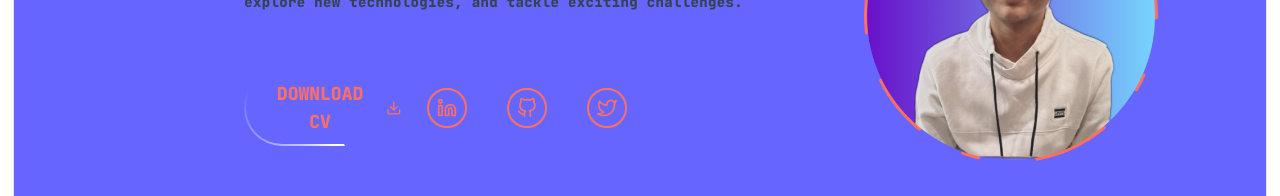
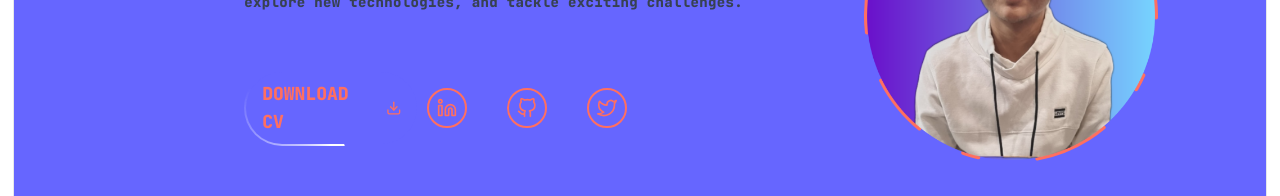
Before and after one commit to prahul25/Portfolio, a Next.js app: page / in a window 1280 px wide. Shown: the part 389-585 px from the top of the page. Built offline with nearby package versions, Linux system fonts and the light colour scheme.

Commit message:
Added download functionality

```diff
--- a/src/components/LandingPage.tsx
+++ b/src/components/LandingPage.tsx
@@ -60,7 +60,7 @@ function LandingPage() {
                 </h1>
               </div>
               <div className="lg:mt-14 mt-8 flex w-9/12 justify-between items-center gap-2">
-                <button className="relative z-10 overflow-hidden text-[#FF6F61] border-[3px] border-none hover:bg-[#FF6F61] hover:text-white hover:border-white border-[#FF6F61] flex items-center rounded-full p-[1px] lg:p-[2px] uppercase gap-2">
+                <Link href='./Resume_Rahul.pdf' download className="relative z-10 overflow-hidden text-[#FF6F61] border-[3px] border-none hover:bg-[#FF6F61] hover:text-white hover:border-white border-[#FF6F61] flex items-center rounded-full p-[1px] lg:p-[2px] uppercase gap-2">
                   {/* Rotating Background */}
                   <div className="animate-rotate absolute inset-0 h-full w-full rounded-full bg-[conic-gradient(#ffffff_20deg,transparent_120deg)]"></div>
 
@@ -70,7 +70,7 @@ function LandingPage() {
 
                     <FiDownload />
                   </div>
-                </button>
+                </Link>
 
                 <div className="flex justify-center items-center gap-4 lg:gap-10 text-xl text-[#FF6F61]">
                   <Link href="https://www.linkedin.com/in/rahulkumarpal25">
```
Also changed, not shown: public/profile.png (added), 1 other file (tests, documents, lock files or other folders).
